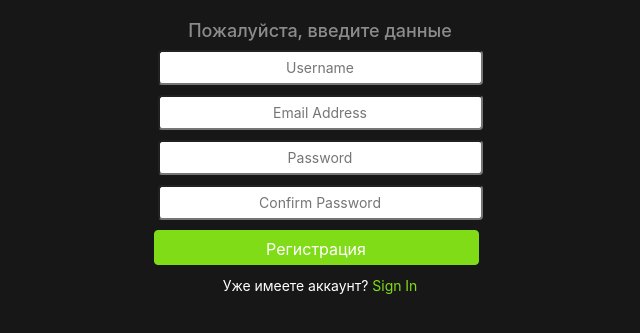
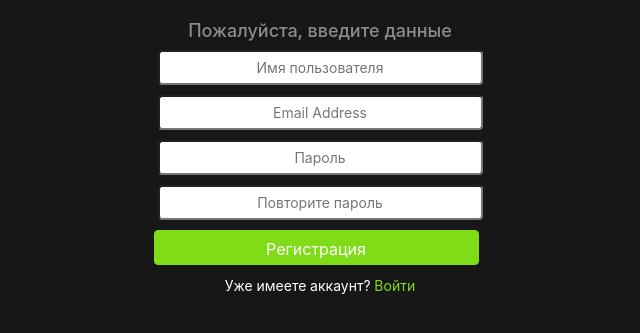
Before and after one commit to Negis58/goSquad-v2, a React (Create React App) app in the folder client/: page /register in a window 1280 px wide. Shown: the part 323-656 px from the top of the page, without its empty margins (320-960 px from the left). Built offline with nearby package versions, Linux system fonts and the light colour scheme.

Commit message:
Финальные изменения

```diff
--- a/client/src/components/auth/Login/Login.js
+++ b/client/src/components/auth/Login/Login.js
@@ -36,7 +36,7 @@ const Login = ({login, isAuthenticated}) => {
                     <div className="login__form__group">
                         <input
                             type="text"
-                            placeholder="Username"
+                            placeholder="Имя пользователя"
                             name="username"
                             value={username}
                             onChange={onChange}
@@ -46,11 +46,11 @@ const Login = ({login, isAuthenticated}) => {
                     <div className="login__form__group">
                         <input
                             type="password"
-                            placeholder="Password"
+                            placeholder="Пароль"
                             name="password"
                             value={password}
                             onChange={onChange}
-                            minLength="6"
+                            minLength="8"
                         />
                     </div>
                     <div className="login__form__group">
--- a/client/src/components/auth/Refresh-password/Refresh-password.js
+++ b/client/src/components/auth/Refresh-password/Refresh-password.js
@@ -41,7 +41,7 @@ const RefreshPassword = ({refreshPassword, isAuthenticated, location}) => {
         <div className="register">
             <div className="register__top">
                <Link to="/login"> <h1>GOSQUAD</h1></Link>
-                <h2>Зарегистрируйте аккаунт</h2>
+                <h2>Восстановление пароля</h2>
                 <h6>Пожалуйста, введите данные</h6>
                 <form className="register__form" onSubmit={onSubmit}>
                     <div className="register__form__group">
--- a/client/src/components/auth/Register/Register.js
+++ b/client/src/components/auth/Register/Register.js
@@ -42,7 +42,7 @@ const Register = ({setAlert, register, isAuthenticated}) => {
                     <div className="register__form__group">
                         <input
                             type="text"
-                            placeholder="Username"
+                            placeholder="Имя пользователя"
                             name="username"
                             value={username}
                             onChange={onChange}
@@ -60,7 +60,7 @@ const Register = ({setAlert, register, isAuthenticated}) => {
                     <div className="register__form__group">
                         <input
                             type="password"
-                            placeholder="Password"
+                            placeholder="Пароль"
                             name="password"
                             value={password}
                             onChange={onChange}
@@ -69,7 +69,7 @@ const Register = ({setAlert, register, isAuthenticated}) => {
                     <div className="register__form__group">
                         <input
                             type="password"
-                            placeholder="Confirm Password"
+                            placeholder="Повторите пароль"
                             name="password2"
                             value={password2}
                             onChange={onChange}
@@ -80,7 +80,7 @@ const Register = ({setAlert, register, isAuthenticated}) => {
                     </div>
                 </form>
                 <p>
-                    Уже имеете аккаунт? <Link to="/login">Sign In</Link>
+                    Уже имеете аккаунт? <Link to="/login">Войти</Link>
                 </p>
             </div>
         </div>
```
